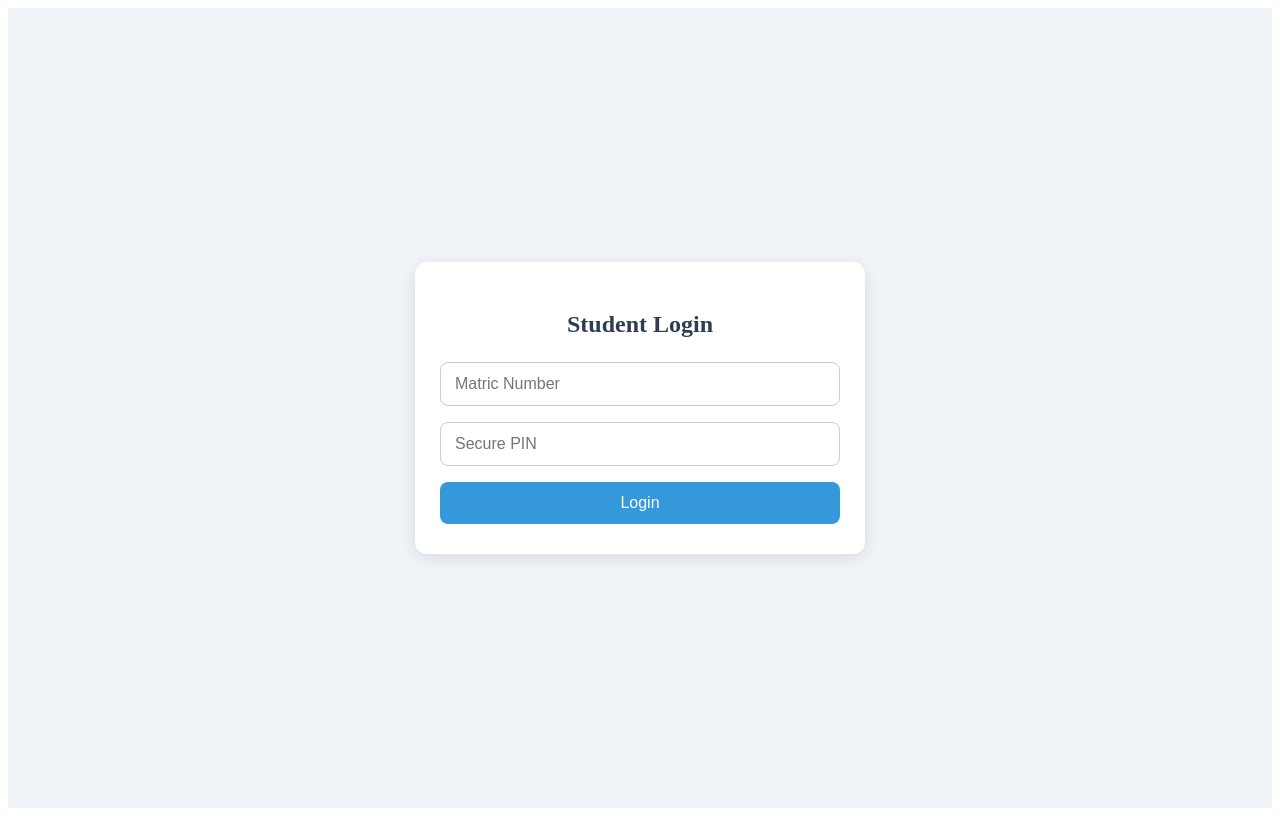
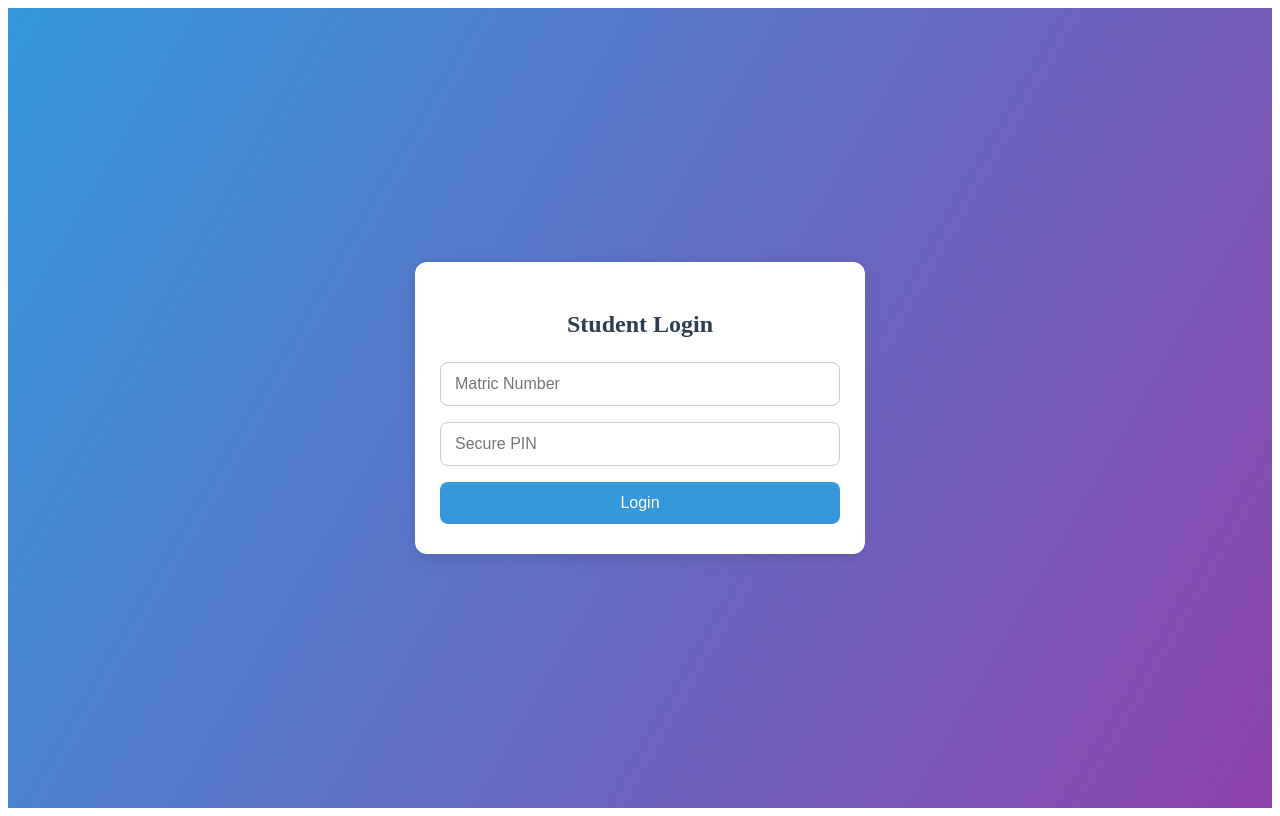
Before and after one commit to Jacobsadi/academic-performance-frontend, a Vue app: page /student in a window 1280 px wide. Built offline with nearby package versions, Linux system fonts and the light colour scheme.

Commit message:
Update UI in LoginPage

```diff
--- a/src/views/LoginPage.vue
+++ b/src/views/LoginPage.vue
@@ -92,7 +92,7 @@ const login = async () => {
   align-items: center;
   justify-content: center;
   height: 100vh;
-  background-color: #f0f4f8;
+  background: linear-gradient(120deg, #3498db 0%, #8e44ad 100%);
 }
 
 .login-card {
```
